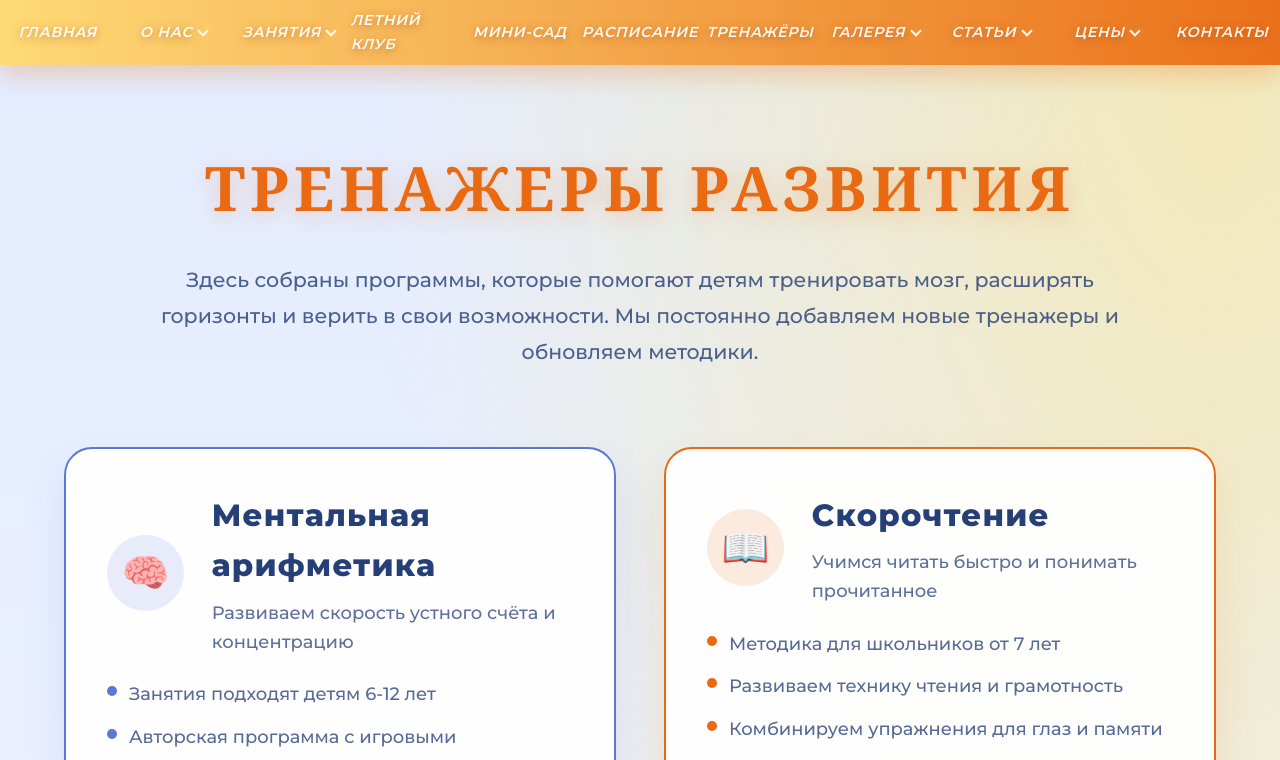
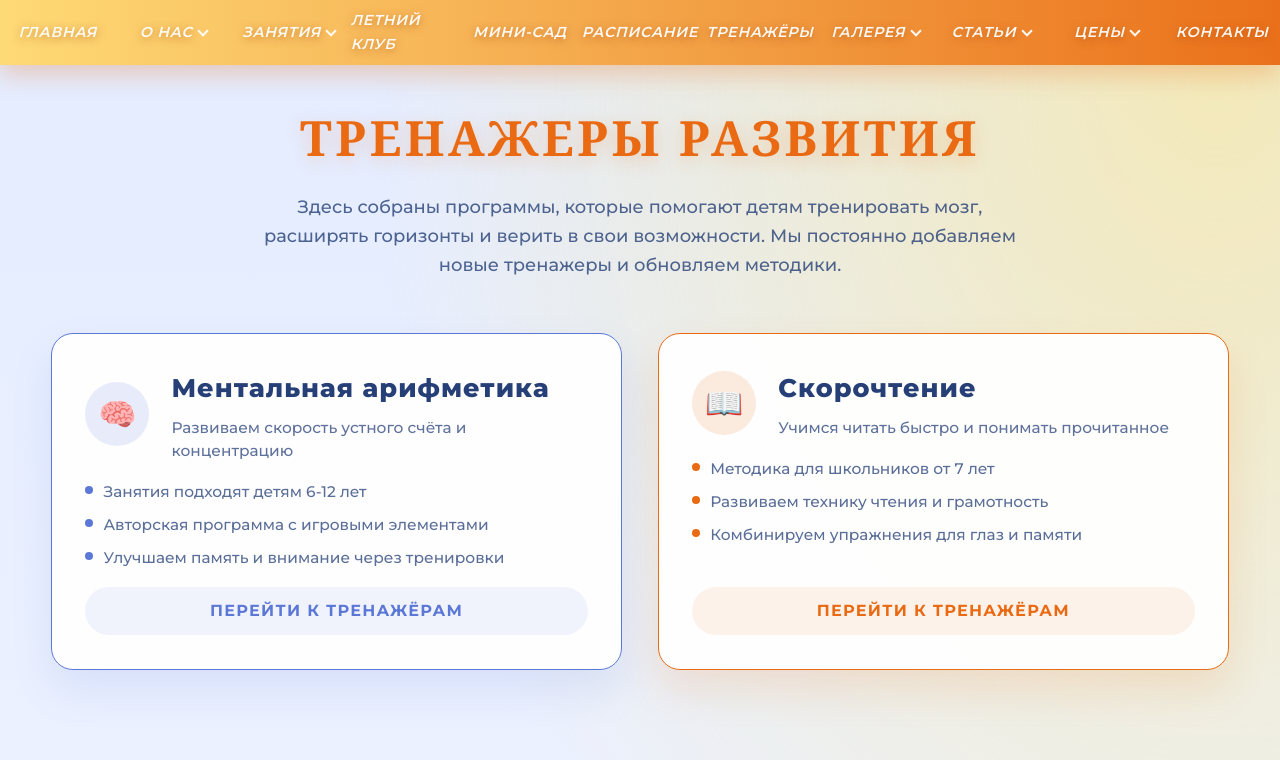
Before and after one commit to AndreiSkrypko/luchik, a Next.js app in the folder frontend/: page /trainers in a window 1280 px wide. Shown: the top 760 px of the page. Built offline with nearby package versions, Linux system fonts and the light colour scheme.

Commit message:
Unify trainer layouts across programs

```diff
--- a/frontend/app/trainers/page.module.css
+++ b/frontend/app/trainers/page.module.css
@@ -10,10 +10,10 @@
 .main {
   flex: 1;
   width: 100%;
-  padding: 96px clamp(32px, 5vw, 120px) 110px;
+  padding: 56px clamp(28px, 4vw, 80px) 72px;
   display: flex;
   flex-direction: column;
-  gap: clamp(48px, 6vw, 96px);
+  gap: clamp(28px, 4.2vw, 56px);
 }
 
 .hero {
@@ -21,80 +21,80 @@
   flex-direction: column;
   align-items: center;
   text-align: center;
-  gap: 24px;
-  max-width: 1160px;
+  gap: 16px;
+  max-width: 960px;
   align-self: center;
 }
 
 .title {
   font-family: 'Georgia', 'Times New Roman', serif;
-  font-size: clamp(40px, 4.8vw, 72px);
+  font-size: clamp(34px, 3.8vw, 56px);
   font-weight: 700;
   color: #e96a12;
-  letter-spacing: 0.08em;
+  letter-spacing: 0.07em;
   text-transform: uppercase;
-  text-shadow: 0 6px 22px rgba(233, 106, 18, 0.28);
+  text-shadow: 0 5px 18px rgba(233, 106, 18, 0.24);
   margin: 0;
 }
 
 .subtitle {
-  max-width: 960px;
+  max-width: 780px;
   margin: 0 auto;
-  font-size: clamp(18px, 1.6vw, 22px);
-  line-height: 1.75;
-  color: rgba(38, 64, 119, 0.82);
+  font-size: clamp(16px, 1.4vw, 20px);
+  line-height: 1.6;
+  color: rgba(38, 64, 119, 0.8);
 }
 
 .listSection {
   display: grid;
-  grid-template-columns: repeat(auto-fit, minmax(360px, 1fr));
-  gap: clamp(28px, 4vw, 48px);
+  grid-template-columns: repeat(auto-fit, minmax(320px, 1fr));
+  gap: clamp(20px, 3.2vw, 36px);
 }
 
 .card {
   background: rgba(255, 255, 255, 0.95);
-  border-radius: 28px;
-  padding: clamp(32px, 3.2vw, 48px);
-  border: 2px solid rgba(92, 120, 214, 0.25);
-  box-shadow: 0 18px 36px rgba(92, 120, 214, 0.18);
-  transition: transform 0.3s ease, box-shadow 0.3s ease;
+  border-radius: 22px;
+  padding: clamp(24px, 2.6vw, 36px);
+  border: 1px solid rgba(92, 120, 214, 0.22);
+  box-shadow: 0 14px 28px rgba(92, 120, 214, 0.16);
+  transition: transform 0.25s ease, box-shadow 0.25s ease;
   display: flex;
   flex-direction: column;
-  gap: 24px;
+  gap: 18px;
   min-height: 100%;
 }
 
 .cardHeader {
   display: grid;
   grid-template-columns: auto 1fr;
-  gap: clamp(18px, 2.4vw, 28px);
+  gap: clamp(14px, 1.8vw, 22px);
   align-items: center;
 }
 
 .iconWrapper {
-  width: clamp(70px, 6vw, 96px);
-  height: clamp(70px, 6vw, 96px);
+  width: clamp(56px, 5vw, 84px);
+  height: clamp(56px, 5vw, 84px);
   border-radius: 50%;
   display: flex;
   align-items: center;
   justify-content: center;
-  font-size: clamp(30px, 3vw, 42px);
+  font-size: clamp(24px, 2.4vw, 36px);
   font-weight: 700;
-  background: rgba(92, 120, 214, 0.18);
+  background: rgba(92, 120, 214, 0.16);
 }
 
 .heading h2 {
   margin: 0;
-  font-size: clamp(26px, 2.4vw, 34px);
+  font-size: clamp(22px, 2vw, 30px);
   color: #264077;
   letter-spacing: 0.04em;
 }
 
 .heading p {
-  margin: 8px 0 0;
-  color: rgba(38, 64, 119, 0.75);
-  font-size: clamp(16px, 1.4vw, 20px);
-  line-height: 1.6;
+  margin: 6px 0 0;
+  color: rgba(38, 64, 119, 0.74);
+  font-size: clamp(15px, 1.2vw, 18px);
+  line-height: 1.5;
 }
 
 .features {
@@ -103,35 +103,25 @@
   margin: 0;
   display: flex;
   flex-direction: column;
-  gap: 14px;
+  gap: 10px;
 }
 
 .features li {
   display: flex;
-  gap: 12px;
+  gap: 10px;
   align-items: flex-start;
-  color: rgba(38, 64, 119, 0.78);
-  font-size: clamp(16px, 1.4vw, 19px);
-  line-height: 1.6;
+  color: rgba(38, 64, 119, 0.76);
+  font-size: clamp(15px, 1.2vw, 18px);
+  line-height: 1.5;
 }
 
 .bullet {
-  width: 10px;
-  height: 10px;
+  width: 8px;
+  height: 8px;
   border-radius: 50%;
   margin-top: 6px;
   flex-shrink: 0;
-  background: rgba(92, 120, 214, 0.6);
-}
-
-.footerNote {
-  font-size: 15px;
-  color: rgba(38, 64, 119, 0.78);
-  background: rgba(229, 236, 255, 0.82);
-  padding: 16px 20px;
-  border-radius: 18px;
-  text-align: center;
-  border: 1px solid rgba(92, 120, 214, 0.22);
+  background: rgba(92, 120, 214, 0.58);
 }
 
 .cardLink {
@@ -139,11 +129,11 @@
   justify-content: center;
   align-items: center;
   margin-top: auto;
-  padding: 0.85rem 1.8rem;
+  padding: 0.7rem 1.4rem;
   border-radius: 999px;
   font-weight: 700;
   text-transform: uppercase;
-  letter-spacing: 0.1em;
+  letter-spacing: 0.08em;
   transition: transform 0.2s ease, box-shadow 0.2s ease;
 }
 
--- a/frontend/app/trainers/speed-reading/schulte-table/page.module.css
+++ b/frontend/app/trainers/speed-reading/schulte-table/page.module.css
@@ -12,17 +12,17 @@
   width: 100%;
   max-width: 1080px;
   margin: 0 auto;
-  padding: clamp(60px, 8vw, 100px) clamp(16px, 6vw, 40px) clamp(60px, 8vw, 90px);
+  padding: 32px 20px 48px;
   display: flex;
   flex-direction: column;
-  gap: clamp(24px, 4vw, 40px);
+  gap: 20px;
 }
 
 .topBar {
   display: flex;
   justify-content: space-between;
   align-items: center;
-  gap: 16px;
+  gap: 12px;
 }
 
 .backLink {
@@ -47,52 +47,53 @@
 .sectionHeader {
   display: flex;
   flex-direction: column;
-  gap: 14px;
+  gap: 8px;
   text-align: left;
+  max-width: 720px;
 }
 
 .sectionHeader h1 {
   margin: 0;
   font-family: 'Georgia', 'Times New Roman', serif;
-  font-size: clamp(30px, 4vw, 44px);
+  font-size: clamp(26px, 3vw, 36px);
   color: #264077;
-  letter-spacing: 0.04em;
+  letter-spacing: 0.02em;
   text-transform: uppercase;
 }
 
 .programBadge {
   display: inline-flex;
   align-self: flex-start;
-  padding: 0.45rem 1.1rem;
+  padding: 0.32rem 0.9rem;
   border-radius: 999px;
-  background: rgba(92, 120, 214, 0.15);
+  background: rgba(92, 120, 214, 0.12);
   color: #5c78d6;
   font-family: 'Georgia', 'Times New Roman', serif;
-  letter-spacing: 0.18em;
+  letter-spacing: 0.14em;
   text-transform: uppercase;
   font-weight: 700;
-  font-size: 0.7rem;
+  font-size: 0.6rem;
 }
 
 .sectionLead {
   margin: 0;
-  max-width: 720px;
-  font-size: clamp(16px, 1.4vw, 19px);
-  line-height: 1.7;
-  color: rgba(38, 64, 119, 0.82);
+  max-width: 600px;
+  font-size: 0.92rem;
+  line-height: 1.5;
+  color: rgba(38, 64, 119, 0.78);
 }
 
 .controls {
   display: flex;
   flex-wrap: wrap;
-  gap: 20px;
+  gap: 16px;
   align-items: center;
   justify-content: space-between;
-  padding: 20px 24px;
+  padding: 16px 20px;
   border-radius: 20px;
   background: rgba(255, 255, 255, 0.9);
-  border: 1px solid rgba(92, 120, 214, 0.18);
-  box-shadow: 0 18px 36px rgba(92, 120, 214, 0.16);
+  border: 1px solid rgba(92, 120, 214, 0.16);
+  box-shadow: 0 14px 28px rgba(92, 120, 214, 0.14);
 }
 
 .controlsHidden {
@@ -102,22 +103,22 @@
 .sizeSelector {
   display: flex;
   align-items: center;
-  gap: 12px;
+  gap: 10px;
   flex-wrap: wrap;
-  color: rgba(38, 64, 119, 0.82);
+  color: rgba(38, 64, 119, 0.78);
   font-weight: 600;
   text-transform: uppercase;
-  letter-spacing: 0.06em;
+  letter-spacing: 0.05em;
 }
 
 .sizeSelector input[type='range'] {
-  width: 200px;
+  width: 180px;
   accent-color: #5c78d6;
 }
 
 .sizeValue {
   font-family: 'Georgia', 'Times New Roman', serif;
-  font-size: 1rem;
+  font-size: 0.95rem;
   color: #264077;
 }
 
@@ -131,12 +132,12 @@
   display: inline-flex;
   align-items: center;
   justify-content: center;
-  padding: 0.75rem 1.6rem;
-  border-radius: 18px;
+  padding: 0.65rem 1.4rem;
+  border-radius: 14px;
   font-weight: 700;
   text-transform: uppercase;
-  letter-spacing: 0.1em;
-  font-size: 0.85rem;
+  letter-spacing: 0.09em;
+  font-size: 0.78rem;
   cursor: pointer;
   border: none;
   transition:
@@ -149,13 +150,13 @@
 .primaryButton {
   background: linear-gradient(90deg, rgba(233, 106, 18, 0.95) 0%, rgba(255, 180, 95, 0.95) 100%);
   color: #ffffff;
-  box-shadow: 0 16px 32px rgba(233, 106, 18, 0.26);
+  box-shadow: 0 12px 24px rgba(233, 106, 18, 0.24);
 }
 
 .secondaryButton {
   background: rgba(92, 120, 214, 0.12);
   color: #5c78d6;
-  border: 1px solid rgba(92, 120, 214, 0.28);
+  border: 1px solid rgba(92, 120, 214, 0.26);
 }
 
 .primaryButton:hover,
@@ -163,7 +164,7 @@
 .secondaryButton:hover,
 .secondaryButton:focus-visible {
   transform: translateY(-1px);
-  box-shadow: 0 18px 36px rgba(92, 120, 214, 0.25);
+  box-shadow: 0 14px 28px rgba(92, 120, 214, 0.22);
 }
 
 .secondaryButton:focus-visible,
@@ -193,16 +194,16 @@
 }
 
 .infoPanel {
-  min-width: clamp(200px, 26vw, 260px);
+  min-width: clamp(200px, 24vw, 250px);
   flex: 0 0 auto;
   display: flex;
   flex-direction: column;
   gap: 12px;
-  padding: clamp(18px, 2.4vw, 26px);
-  border-radius: 20px;
-  background: rgba(255, 255, 255, 0.9);
-  border: 1px solid rgba(92, 120, 214, 0.2);
-  box-shadow: 0 24px 48px rgba(22, 36, 74, 0.18);
+  padding: clamp(18px, 2.2vw, 24px);
+  border-radius: 18px;
+  background: rgba(255, 255, 255, 0.94);
+  border: 1px solid rgba(92, 120, 214, 0.18);
+  box-shadow: 0 18px 32px rgba(22, 36, 74, 0.16);
 }
 
 .infoBlock {
--- a/frontend/app/trainers/speed-reading/stroop-test/page.module.css
+++ b/frontend/app/trainers/speed-reading/stroop-test/page.module.css
@@ -12,17 +12,17 @@
   width: 100%;
   max-width: 1080px;
   margin: 0 auto;
-  padding: clamp(72px, 8vw, 96px) clamp(20px, 6vw, 40px) clamp(72px, 8vw, 96px);
+  padding: 32px 20px 48px;
   display: flex;
   flex-direction: column;
-  gap: clamp(24px, 4vw, 40px);
+  gap: 20px;
 }
 
 .topBar {
   display: flex;
   justify-content: space-between;
   align-items: center;
-  gap: 16px;
+  gap: 12px;
 }
 
 .backLink {
@@ -47,79 +47,80 @@
 .sectionHeader {
   display: flex;
   flex-direction: column;
-  gap: clamp(12px, 2vw, 18px);
+  gap: 8px;
+  max-width: 720px;
 }
 
 .sectionHeader h1 {
   margin: 0;
   font-family: 'Georgia', 'Times New Roman', serif;
-  font-size: clamp(30px, 4vw, 46px);
+  font-size: clamp(26px, 3vw, 36px);
   color: #264077;
-  letter-spacing: 0.05em;
+  letter-spacing: 0.02em;
   text-transform: uppercase;
 }
 
 .programBadge {
   display: inline-flex;
   align-self: flex-start;
-  padding: 0.45rem 1.1rem;
+  padding: 0.32rem 0.9rem;
   border-radius: 999px;
-  background: rgba(92, 120, 214, 0.18);
+  background: rgba(92, 120, 214, 0.12);
   color: #5c78d6;
   font-family: 'Georgia', 'Times New Roman', serif;
-  letter-spacing: 0.18em;
+  letter-spacing: 0.14em;
   text-transform: uppercase;
   font-weight: 700;
-  font-size: 0.7rem;
+  font-size: 0.6rem;
 }
 
 .sectionLead {
   margin: 0;
-  max-width: 720px;
-  font-size: clamp(16px, 1.3vw, 18px);
-  line-height: 1.7;
+  max-width: 600px;
+  font-size: 0.92rem;
+  line-height: 1.5;
   color: rgba(38, 64, 119, 0.78);
 }
 
 .controls {
   display: flex;
   flex-direction: column;
-  gap: clamp(16px, 3vw, 24px);
-  padding: clamp(20px, 3vw, 28px);
-  border-radius: 24px;
+  gap: 16px;
+  padding: 16px 20px;
+  border-radius: 20px;
   background: rgba(255, 255, 255, 0.92);
-  border: 1px solid rgba(92, 120, 214, 0.18);
-  box-shadow: 0 18px 36px rgba(92, 120, 214, 0.16);
+  border: 1px solid rgba(92, 120, 214, 0.16);
+  box-shadow: 0 14px 28px rgba(92, 120, 214, 0.14);
 }
 
 .settingsGroup {
   display: flex;
   align-items: center;
-  gap: clamp(18px, 3vw, 24px);
+  gap: 16px;
   flex-wrap: wrap;
 }
 
 .durationControl {
   display: flex;
   flex-direction: column;
-  gap: 12px;
+  gap: 10px;
   flex: 1;
-  min-width: min(260px, 100%);
+  min-width: min(240px, 100%);
 }
 
 .durationLabel {
   font-weight: 700;
-  letter-spacing: 0.08em;
+  letter-spacing: 0.05em;
   text-transform: uppercase;
-  font-size: 0.78rem;
+  font-size: 0.75rem;
   color: rgba(38, 64, 119, 0.74);
 }
 
 .durationSlider {
   width: 100%;
-  height: 6px;
+  height: 5px;
   border-radius: 999px;
-  background: linear-gradient(90deg, rgba(92, 120, 214, 0.3) 0%, rgba(233, 106, 18, 0.4) 100%);
+  background: linear-gradient(90deg, rgba(92, 120, 214, 0.35) 0%, rgba(233, 106, 18, 0.35) 100%);
   appearance: none;
   cursor: pointer;
 }
@@ -131,44 +132,44 @@
 
 .durationSlider::-webkit-slider-thumb {
   appearance: none;
-  width: 18px;
-  height: 18px;
+  width: 16px;
+  height: 16px;
   border-radius: 50%;
   background: linear-gradient(135deg, #5c78d6 0%, #e96a12 100%);
   border: 2px solid #ffffff;
-  box-shadow: 0 4px 12px rgba(92, 120, 214, 0.3);
+  box-shadow: 0 3px 10px rgba(92, 120, 214, 0.28);
 }
 
 .durationSlider::-moz-range-thumb {
-  width: 18px;
-  height: 18px;
+  width: 16px;
+  height: 16px;
   border-radius: 50%;
   background: linear-gradient(135deg, #5c78d6 0%, #e96a12 100%);
   border: 2px solid #ffffff;
-  box-shadow: 0 4px 12px rgba(92, 120, 214, 0.3);
+  box-shadow: 0 3px 10px rgba(92, 120, 214, 0.28);
 }
 
 .durationScale {
   display: flex;
   justify-content: space-between;
-  font-size: 0.7rem;
-  letter-spacing: 0.08em;
-  color: rgba(38, 64, 119, 0.55);
+  font-size: 0.68rem;
+  letter-spacing: 0.06em;
+  color: rgba(38, 64, 119, 0.52);
   text-transform: uppercase;
 }
 
 .durationValue {
   font-family: 'Georgia', 'Times New Roman', serif;
-  font-size: clamp(1.1rem, 2.4vw, 1.6rem);
+  font-size: clamp(1rem, 2vw, 1.4rem);
   color: #264077;
-  letter-spacing: 0.05em;
+  letter-spacing: 0.04em;
 }
 
 .recommendation {
-  font-size: 0.75rem;
-  letter-spacing: 0.08em;
+  font-size: 0.72rem;
+  letter-spacing: 0.06em;
   text-transform: uppercase;
-  color: rgba(92, 120, 214, 0.8);
+  color: rgba(92, 120, 214, 0.78);
 }
 
 .actions {
@@ -181,12 +182,12 @@
   display: inline-flex;
   align-items: center;
   justify-content: center;
-  padding: 0.75rem 1.6rem;
-  border-radius: 18px;
+  padding: 0.65rem 1.4rem;
+  border-radius: 14px;
   font-weight: 700;
   text-transform: uppercase;
-  letter-spacing: 0.1em;
-  font-size: 0.85rem;
+  letter-spacing: 0.09em;
+  font-size: 0.78rem;
   cursor: pointer;
   border: none;
   transition:
@@ -199,7 +200,7 @@
 .primaryButton {
   background: linear-gradient(90deg, rgba(233, 106, 18, 0.95) 0%, rgba(255, 180, 95, 0.95) 100%);
   color: #ffffff;
-  box-shadow: 0 16px 32px rgba(233, 106, 18, 0.26);
+  box-shadow: 0 12px 24px rgba(233, 106, 18, 0.24);
 }
 
 .primaryButton:disabled {
@@ -210,7 +211,7 @@
 .secondaryButton {
   background: rgba(92, 120, 214, 0.12);
   color: #5c78d6;
-  border: 1px solid rgba(92, 120, 214, 0.28);
+  border: 1px solid rgba(92, 120, 214, 0.26);
 }
 
 .primaryButton:hover,
@@ -218,7 +219,7 @@
 .secondaryButton:hover,
 .secondaryButton:focus-visible {
   transform: translateY(-1px);
-  box-shadow: 0 18px 36px rgba(92, 120, 214, 0.25);
+  box-shadow: 0 14px 28px rgba(92, 120, 214, 0.22);
 }
 
 .primaryButton:focus-visible,
@@ -231,34 +232,34 @@
   display: flex;
   justify-content: center;
   align-items: stretch;
-  padding: clamp(22px, 3.6vw, 32px);
-  border-radius: 30px;
+  padding: 20px;
+  border-radius: 26px;
   background: rgba(255, 255, 255, 0.92);
-  border: 1px solid rgba(92, 120, 214, 0.18);
-  box-shadow: 0 24px 48px rgba(22, 36, 74, 0.18);
+  border: 1px solid rgba(92, 120, 214, 0.16);
+  box-shadow: 0 20px 40px rgba(22, 36, 74, 0.18);
 }
 
 .stageActive {
-  box-shadow: 0 32px 58px rgba(22, 36, 74, 0.22);
+  box-shadow: 0 26px 48px rgba(22, 36, 74, 0.2);
 }
 
 .stageContent {
   display: flex;
-  gap: clamp(24px, 4.5vw, 40px);
+  gap: 20px;
   align-items: stretch;
   justify-content: space-between;
   width: 100%;
   flex-wrap: nowrap;
-  min-height: clamp(480px, 65vh, 640px);
+  min-height: clamp(420px, 60vh, 560px);
 }
 
 .interactiveArea {
   flex: 1 1 auto;
   display: flex;
   flex-direction: column;
-  gap: clamp(18px, 3vw, 28px);
+  gap: 18px;
   align-items: center;
-  max-width: clamp(640px, 65vw, 860px);
+  max-width: clamp(600px, 62vw, 780px);
 }
 
 .prompt {
@@ -287,17 +288,17 @@
 
 .boardGrid {
   display: grid;
-  grid-template-columns: repeat(3, minmax(200px, 1fr));
-  gap: clamp(18px, 3vw, 32px);
+  grid-template-columns: repeat(3, minmax(180px, 1fr));
+  gap: clamp(16px, 2.6vw, 28px);
   width: 100%;
-  max-width: clamp(640px, 65vw, 860px);
+  max-width: clamp(600px, 62vw, 780px);
 }
 
 .colorTile {
   aspect-ratio: 1 / 1;
-  border-radius: 26px;
-  border: 3px solid rgba(255, 255, 255, 0.65);
-  box-shadow: 0 26px 48px rgba(22, 36, 74, 0.22);
+  border-radius: 24px;
+  border: 3px solid rgba(255, 255, 255, 0.6);
+  box-shadow: 0 20px 40px rgba(22, 36, 74, 0.2);
   cursor: pointer;
   transition:
     transform 0.18s ease,
@@ -308,7 +309,7 @@
 .colorTile:hover:not(:disabled),
 .colorTile:focus-visible:not(:disabled) {
   transform: translateY(-4px);
-  box-shadow: 0 24px 46px rgba(22, 36, 74, 0.24);
+  box-shadow: 0 24px 42px rgba(22, 36, 74, 0.22);
   filter: brightness(1.05);
 }
 
@@ -323,15 +324,15 @@
 }
 
 .infoPanel {
-  flex: 0 0 clamp(220px, 25vw, 260px);
+  flex: 0 0 clamp(220px, 24vw, 250px);
   display: flex;
   flex-direction: column;
-  gap: 14px;
-  padding: clamp(20px, 2.6vw, 28px);
-  border-radius: 20px;
+  gap: 12px;
+  padding: clamp(18px, 2.2vw, 24px);
+  border-radius: 18px;
   background: rgba(255, 255, 255, 0.94);
-  border: 1px solid rgba(92, 120, 214, 0.2);
-  box-shadow: 0 28px 48px rgba(22, 36, 74, 0.18);
+  border: 1px solid rgba(92, 120, 214, 0.18);
+  box-shadow: 0 20px 36px rgba(22, 36, 74, 0.16);
 }
 
 .infoBlock {
@@ -405,12 +406,12 @@
 .summary {
   display: flex;
   flex-direction: column;
-  gap: clamp(16px, 3vw, 24px);
-  padding: clamp(24px, 4vw, 32px);
-  border-radius: 24px;
+  gap: 18px;
+  padding: 20px 24px;
+  border-radius: 20px;
   background: rgba(92, 120, 214, 0.08);
-  border: 1px solid rgba(92, 120, 214, 0.2);
-  box-shadow: 0 28px 44px rgba(22, 36, 74, 0.18);
+  border: 1px solid rgba(92, 120, 214, 0.18);
+  box-shadow: 0 20px 36px rgba(22, 36, 74, 0.16);
 }
 
 .summary h2 {
@@ -424,7 +425,7 @@
 
 .summaryRow {
   display: flex;
-  gap: clamp(16px, 4vw, 32px);
+  gap: 18px;
   flex-wrap: wrap;
 }
 
```
Also changed, not shown: frontend/app/trainers/page.tsx (+0 -9 lines).
